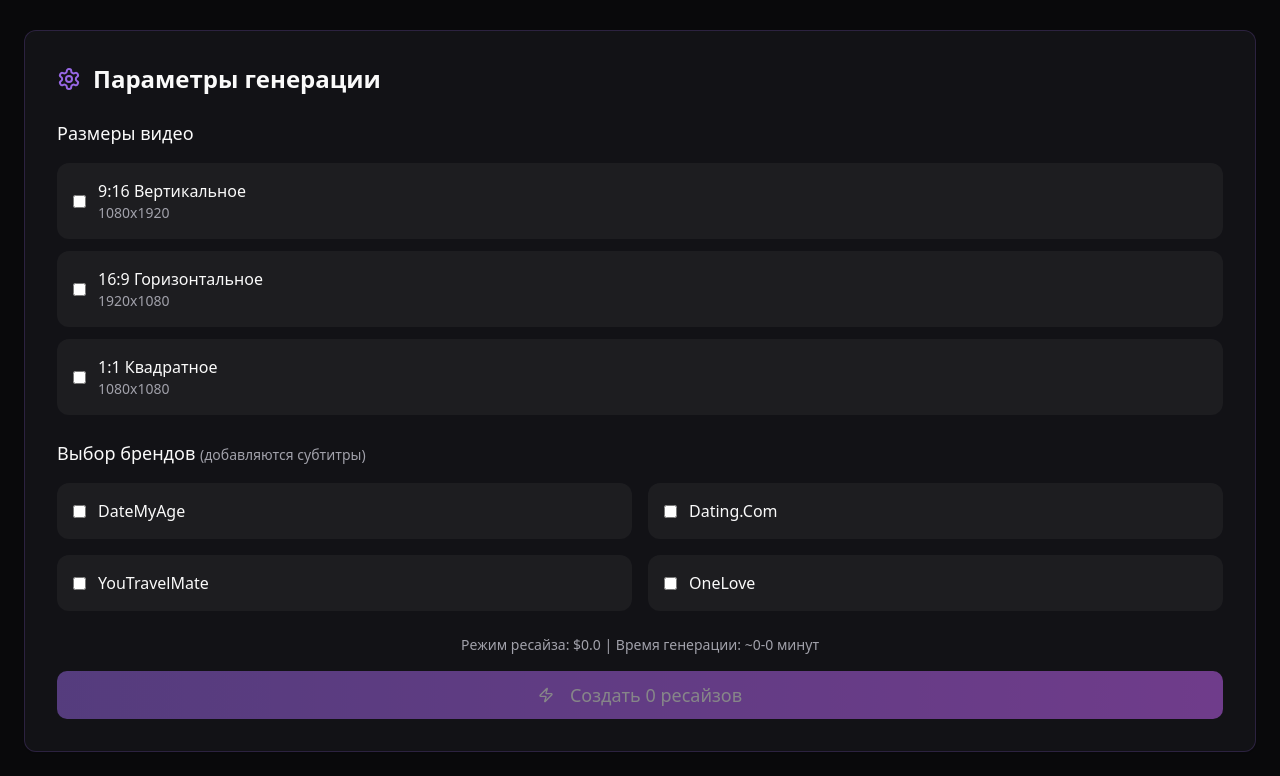
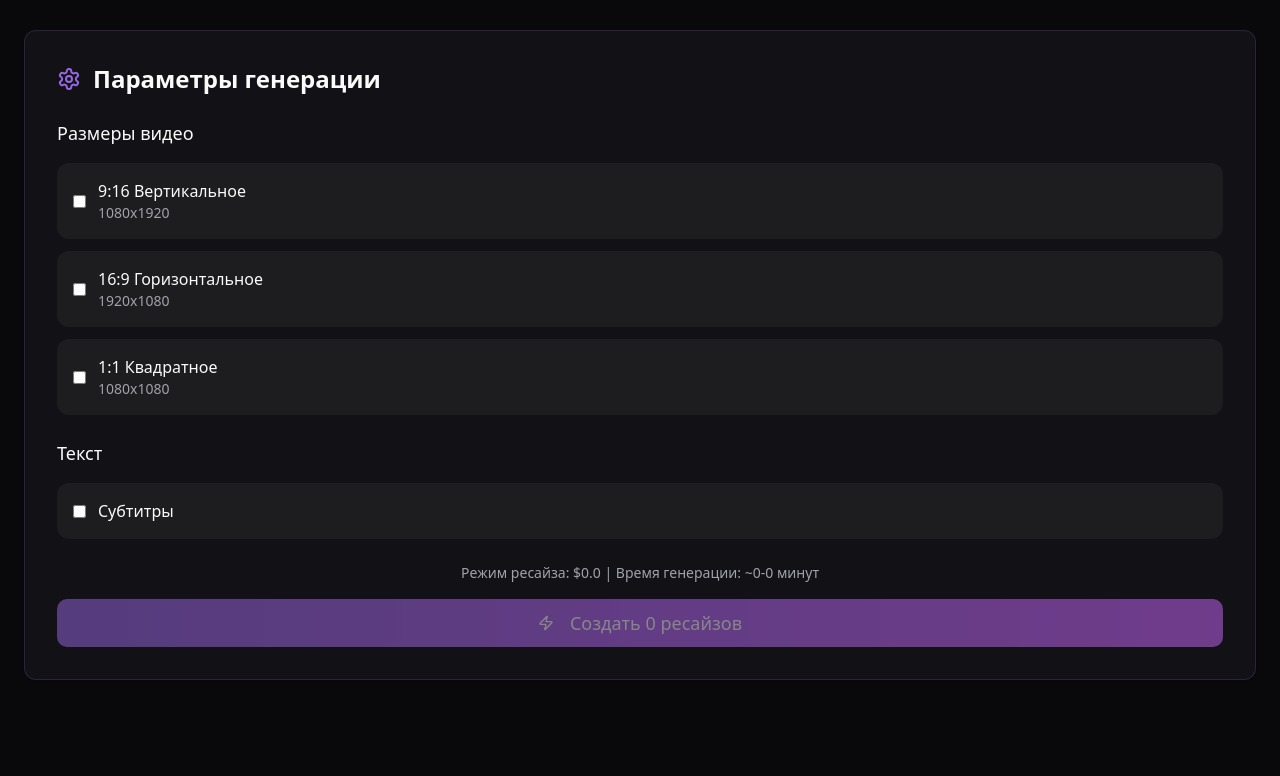
Before and after one commit to creative-sdg/multitulza, a React (Vite) app: page / in a window 1280 px wide. Shown: the part 746-1522 px from the top of the page. After the commit the page ends 1450 px from the top, so only its background shows below. Built offline with nearby package versions, Linux system fonts and the light colour scheme.

Commit message:
Add subtitle option

```diff
--- a/src/components/VideoGenerator.tsx
+++ b/src/components/VideoGenerator.tsx
@@ -13,7 +13,6 @@ import { useVideoUpload, UploadedVideo } from '@/hooks/useVideoUpload';
 interface VideoVariant {
   id: string;
   name: string;
-  brand: string;
   size: string;
   dimensions: string;
   status: 'pending' | 'generating' | 'completed' | 'error';
@@ -24,8 +23,8 @@ interface VideoVariant {
 
 const VideoGenerator = () => {
   const [uploadedVideo, setUploadedVideo] = useState<UploadedVideo | null>(null);
-  const [selectedBrands, setSelectedBrands] = useState<string[]>([]);
   const [selectedSizes, setSelectedSizes] = useState<string[]>([]);
+  const [enableSubtitles, setEnableSubtitles] = useState(false);
   const [isGenerating, setIsGenerating] = useState(false);
   const [variants, setVariants] = useState<VideoVariant[]>([]);
   const [overallProgress, setOverallProgress] = useState(0);
@@ -34,13 +33,6 @@ const VideoGenerator = () => {
   const { uploadVideo, isUploading, uploadProgress } = useVideoUpload();
 
 
-  const handleBrandToggle = (brandId: string) => {
-    setSelectedBrands(prev =>
-      prev.includes(brandId)
-        ? prev.filter(id => id !== brandId)
-        : [...prev, brandId]
-    );
-  };
 
   const handleSizeToggle = (size: string) => {
     setSelectedSizes(prev =>
@@ -81,7 +73,7 @@ const VideoGenerator = () => {
       return;
     }
 
-    console.log(`✅ Validation passed. Selected brands: ${selectedBrands.join(', ')}`);
+    console.log(`✅ Validation passed. Subtitles enabled: ${enableSubtitles}`);
     console.log(`✅ Source video: ${uploadedVideo.file.name} (${uploadedVideo.file.size} bytes)`);
     console.log(`✅ Video URL: ${uploadedVideo.url}`);
     console.log(`✅ API key: ${apiKey.substring(0, 10)}...`);
@@ -91,30 +83,26 @@ const VideoGenerator = () => {
     setIsGenerating(true);
     setOverallProgress(0);
 
-    // Создаем варианты в зависимости от выбора брендов
+    // Создаем варианты в зависимости от включения субтитров
     const newVariants: VideoVariant[] = [];
 
-    if (selectedBrands.length > 0) {
-      // Режим с брендами и пекшотами
-      selectedBrands.forEach(brandId => {
-        const brandName = AVAILABLE_BRANDS.find(b => b.id === brandId)?.name || brandId;
-        console.log(`📋 Processing brand: ${brandName} (${brandId})`);
+    if (enableSubtitles) {
+      // Режим с субтитрами - используем шаблоны с брендами
+      console.log('📋 Processing subtitles mode');
 
       CREATOMATE_TEMPLATES
         .filter(template => selectedSizes.includes(template.size))
         .forEach(template => {
-            const variantId = `${brandId}-${template.id}`;
-            console.log(`📝 Creating variant: ${variantId}`);
+          const variantId = `subtitles-${template.id}`;
+          console.log(`📝 Creating subtitles variant: ${variantId}`);
 
           newVariants.push({
             id: variantId,
-              name: `${brandName} ${template.name}`,
-              brand: brandName,
+            name: `${template.name} с субтитрами`,
             size: template.size,
             dimensions: template.dimensions,
             status: 'pending' as const,
             progress: 0
-            });
           });
         });
     } else {
@@ -129,8 +117,7 @@ const VideoGenerator = () => {
 
           newVariants.push({
             id: variantId,
-            name: `Ресайз ${template.name}`,
-            brand: 'Ресайз',
+            name: `${template.name}`,
             size: template.size,
             dimensions: template.dimensions,
             status: 'pending' as const,
@@ -156,11 +143,12 @@ const VideoGenerator = () => {
       activeJobs++;
 
       // Определяем тип варианта и соответствующий шаблон
-      const isResizeMode = selectedBrands.length === 0;
       let template: any;
-      let packshotUrl: string | undefined;
 
-      if (isResizeMode) {
+      if (enableSubtitles) {
+        // Режим с субтитрами
+        template = CREATOMATE_TEMPLATES.find(t => variant.size === t.size);
+      } else {
         // Режим ресайза
         template = RESIZE_TEMPLATES.find(t => variant.size === t.size);
 
@@ -173,24 +161,10 @@ const VideoGenerator = () => {
             console.log(`⚠️ Could not get template info: ${error}`);
           }
         }
-      } else {
-        // Режим с брендами
-        const brandId = selectedBrands.find(id => {
-          const brandName = AVAILABLE_BRANDS.find(b => b.id === id)?.name;
-          return variant.brand === brandName;
-        });
-        template = CREATOMATE_TEMPLATES.find(t => variant.size === t.size);
-        const brand = AVAILABLE_BRANDS.find(b => b.id === brandId);
-
-        if (brand) {
-          if (template?.size === 'vertical') packshotUrl = brand.packshots.vertical;
-          else if (template?.size === 'square') packshotUrl = brand.packshots.square;
-          else packshotUrl = brand.packshots.horizontal;
-        }
       }
 
       try {
-        await processVariant(service, template!, variant, uploadedVideo.url, packshotUrl);
+        await processVariant(service, template!, variant, uploadedVideo.url);
         completedCount++;
       } catch (error) {
         console.error(`❌ Failed to process variant ${variant.id}:`, error);
@@ -246,11 +220,10 @@ const VideoGenerator = () => {
     }
   };
 
-  const processVariant = async (service: CreatomateService, template: any, variant: VideoVariant, inputVideoUrl: string, packshotUrl?: string) => {
+  const processVariant = async (service: CreatomateService, template: any, variant: VideoVariant, inputVideoUrl: string) => {
     console.log(`🎯 Processing variant: ${variant.name} (${variant.id})`);
     console.log(`📋 Template:`, template);
     console.log(`📹 Video URL:`, inputVideoUrl);
-    if (packshotUrl) console.log(`🎯 Packshot URL:`, packshotUrl);
 
     try {
       // Update status to generating
@@ -259,7 +232,7 @@ const VideoGenerator = () => {
       ));
 
       // Start rendering
-      const renderId = await service.renderVideo(template, inputVideoUrl, packshotUrl, uploadedVideo.duration);
+      const renderId = await service.renderVideo(template, inputVideoUrl, undefined, uploadedVideo.duration);
 
       // Poll for completion
       const videoUrl = await service.pollRenderStatus(renderId, (progress) => {
@@ -287,7 +260,7 @@ const VideoGenerator = () => {
 
     } catch (error) {
       console.error(`❌ Error processing variant ${variant.id}:`, error);
-      console.error(`❌ Variant details:`, { name: variant.name, brand: variant.brand, size: variant.size });
+      console.error(`❌ Variant details:`, { name: variant.name, size: variant.size });
       setVariants(prev => prev.map(v =>
         v.id === variant.id ? { ...v, status: 'error' } : v
       ));
@@ -465,29 +438,25 @@ const VideoGenerator = () => {
                 </div>
               </div>
 
-              {/* Brand Selection */}
+              {/* Subtitles Selection */}
               <div className="space-y-4">
-                <h3 className="font-medium text-lg">Выбор брендов <span className="text-sm text-muted-foreground font-normal">(добавляются субтитры)</span></h3>
-                <div className="grid grid-cols-2 gap-4">
-                  {AVAILABLE_BRANDS.map(brand => (
-                    <label key={brand.id} className="flex items-center space-x-3 cursor-pointer p-4 bg-video-surface-elevated rounded-lg hover:bg-video-surface-elevated/80 transition-colors">
+                <h3 className="font-medium text-lg">Текст</h3>
+                <label className="flex items-center space-x-3 cursor-pointer p-4 bg-video-surface-elevated rounded-lg hover:bg-video-surface-elevated/80 transition-colors">
                   <input
                     type="checkbox"
-                        checked={selectedBrands.includes(brand.id)}
-                        onChange={() => handleBrandToggle(brand.id)}
+                    checked={enableSubtitles}
+                    onChange={(e) => setEnableSubtitles(e.target.checked)}
                     className="rounded border-video-primary/30"
                   />
-                      <span className="font-medium">{brand.name}</span>
+                  <span className="font-medium">Субтитры</span>
                 </label>
-                  ))}
-                </div>
               </div>
             </div>
 
             <div className="space-y-4">
               <div className="text-sm text-muted-foreground text-center">
-                {selectedBrands.length > 0 ? (
-                  <p>Примерная стоимость: ${(selectedBrands.length * selectedSizes.length * 0.5).toFixed(1)} | Время генерации: ~{selectedBrands.length * selectedSizes.length * 1}-{selectedBrands.length * selectedSizes.length * 2} минут</p>
+                {enableSubtitles ? (
+                  <p>Примерная стоимость: ${(selectedSizes.length * 0.5).toFixed(1)} | Время генерации: ~{selectedSizes.length * 1}-{selectedSizes.length * 2} минут</p>
                 ) : (
                   <p>Режим ресайза: ${(selectedSizes.length * 0.3).toFixed(1)} | Время генерации: ~{selectedSizes.length * 1}-{selectedSizes.length * 1.5} минут</p>
                 )}
@@ -499,7 +468,7 @@ const VideoGenerator = () => {
                 className="w-full py-6 text-lg bg-gradient-to-r from-video-primary to-video-secondary hover:opacity-90 transition-opacity"
               >
                 <Zap className="h-5 w-5 mr-2" />
-                {isGenerating ? 'Генерирую варианты...' : isUploading ? 'Загружаю видео...' : selectedBrands.length > 0 ? `Создать ${selectedBrands.length * selectedSizes.length} вариантов` : `Создать ${selectedSizes.length} ресайзов`}
+                {isGenerating ? 'Генерирую варианты...' : isUploading ? 'Загружаю видео...' : `Создать ${selectedSizes.length} ${enableSubtitles ? 'вариантов с субтитрами' : 'ресайзов'}`}
               </Button>
             </div>
           </div>
@@ -554,7 +523,6 @@ const VideoGenerator = () => {
                       </div>
 
                       <div className="space-y-2 text-sm text-muted-foreground">
-                        <p>Бренд: {variant.brand}</p>
                         <p>Размер: {variant.dimensions}</p>
                       </div>
 
```
Lines whose indentation alone changed are shown as unchanged.
